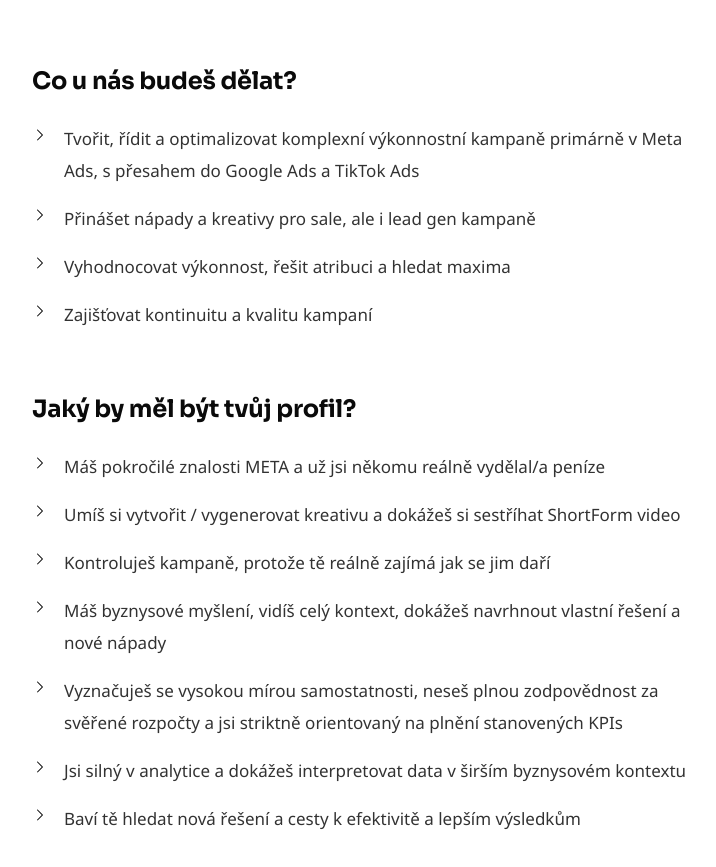
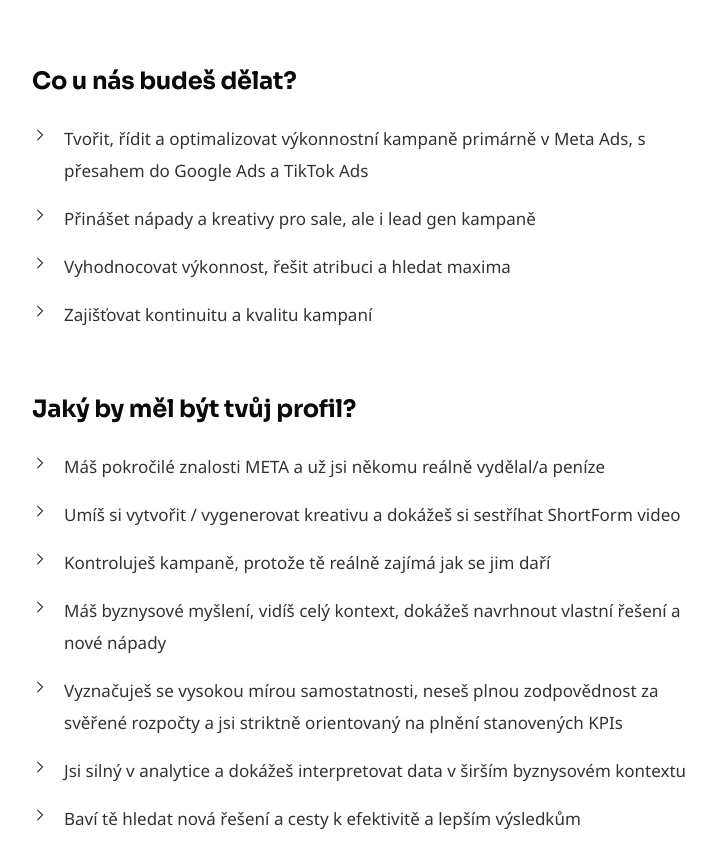
Before and after one commit to MatejLorinc/Strat3xlanding, a Next.js app: page /kariera/meta-ads-specialist in a window 1280 px wide. Shown: the part 1321-2188 px from the top of the page, without its empty margins (0-716 px from the left). Built offline with nearby package versions, Linux system fonts and the light colour scheme.

Commit message:
quick fix

```diff
--- a/src/data/jobData.ts
+++ b/src/data/jobData.ts
@@ -41,7 +41,7 @@ export const jobPositions: JobPosition[] = [
             "Transparentní firemní kulturu bez zbytečné byrokracie v týmu seniorních profesionálů",
         ],
         responsibilities: [
-            "Tvořit, řídit a optimalizovat komplexní výkonnostní kampaně primárně v Meta Ads, s přesahem do Google Ads a TikTok Ads",
+            "Tvořit, řídit a optimalizovat výkonnostní kampaně primárně v Meta Ads, s přesahem do Google Ads a TikTok Ads",
             "Přinášet nápady a kreativy pro sale, ale i lead gen kampaně",
             "Vyhodnocovat výkonnost, řešit atribuci a hledat maxima",
             "Zajišťovat kontinuitu a kvalitu kampaní",
```
